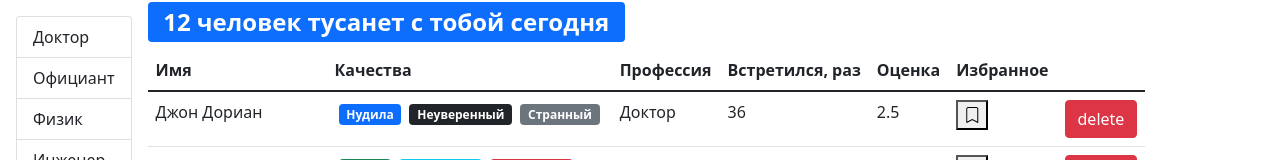
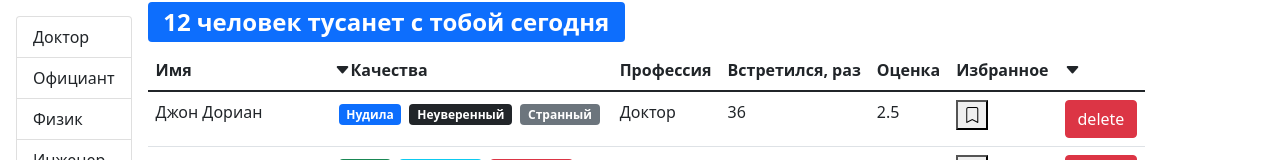
Before and after one commit to BogdanVt/fast-company, a React (Create React App) app: page / in a window 1280 px wide. Shown: the top 160 px of the page. Built offline with nearby package versions, Linux system fonts and the light colour scheme.

Commit message:
23-04-22 homeWork

```diff
--- a/src/app/components/tableHeader.jsx
+++ b/src/app/components/tableHeader.jsx
@@ -20,6 +20,13 @@
                 }
                 { ...{ role: columns[column].path && "button" } }
                 scope="col">
+                    { selectedSort.path === columns[column].path
+                    ? selectedSort.order === "asc"
+                    ? (<i className="bi bi-caret-down-fill"></i>)
+                    : (selectedSort.order === "desc")
+                        ? (<i className="bi bi-caret-up-fill"></i>)
+                        : null
+                : null}
                 { columns[column].name }
             </th>
         )) }
--- a/src/app/components/users.jsx
+++ b/src/app/components/users.jsx
@@ -48,7 +48,6 @@
         setCurrentPage(pageIndex);
     };
     const handleSort = (item) => {
-        console.log(item);
         setSortBy(item);
     };
 
```
